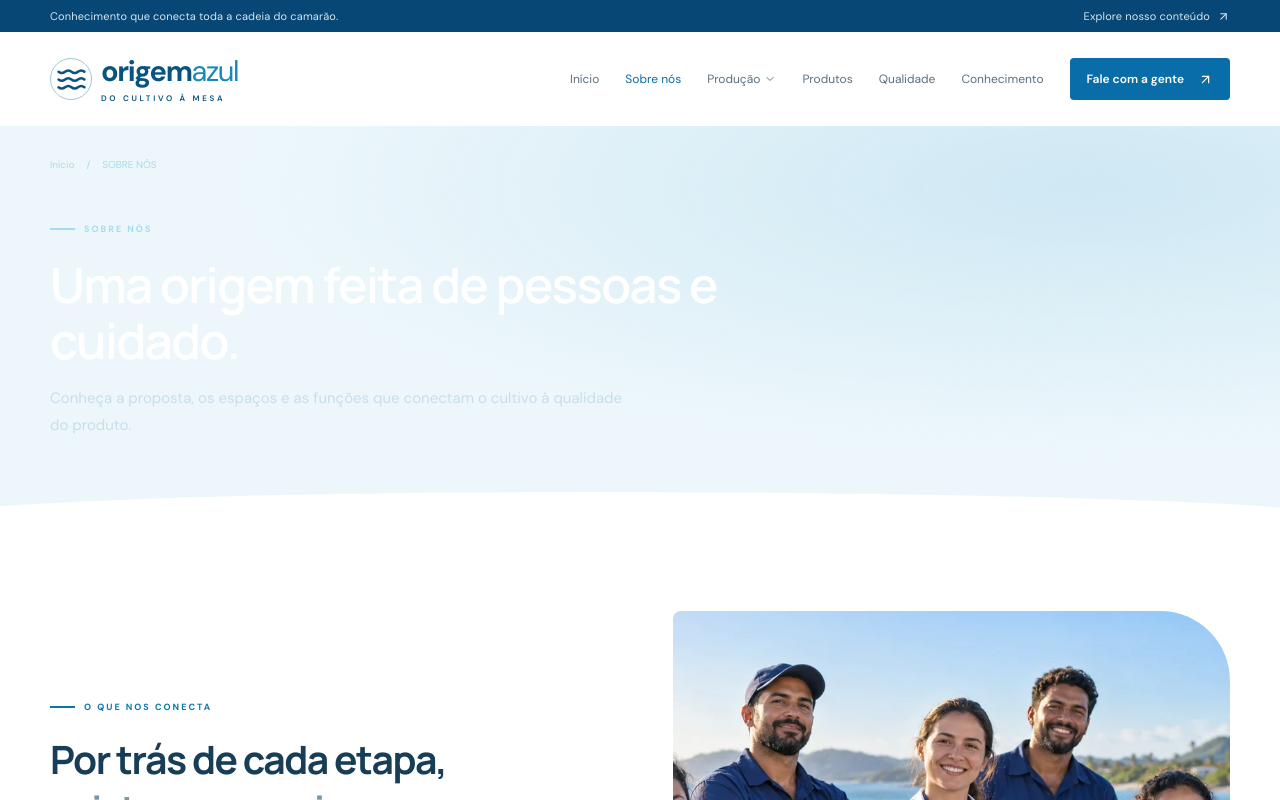
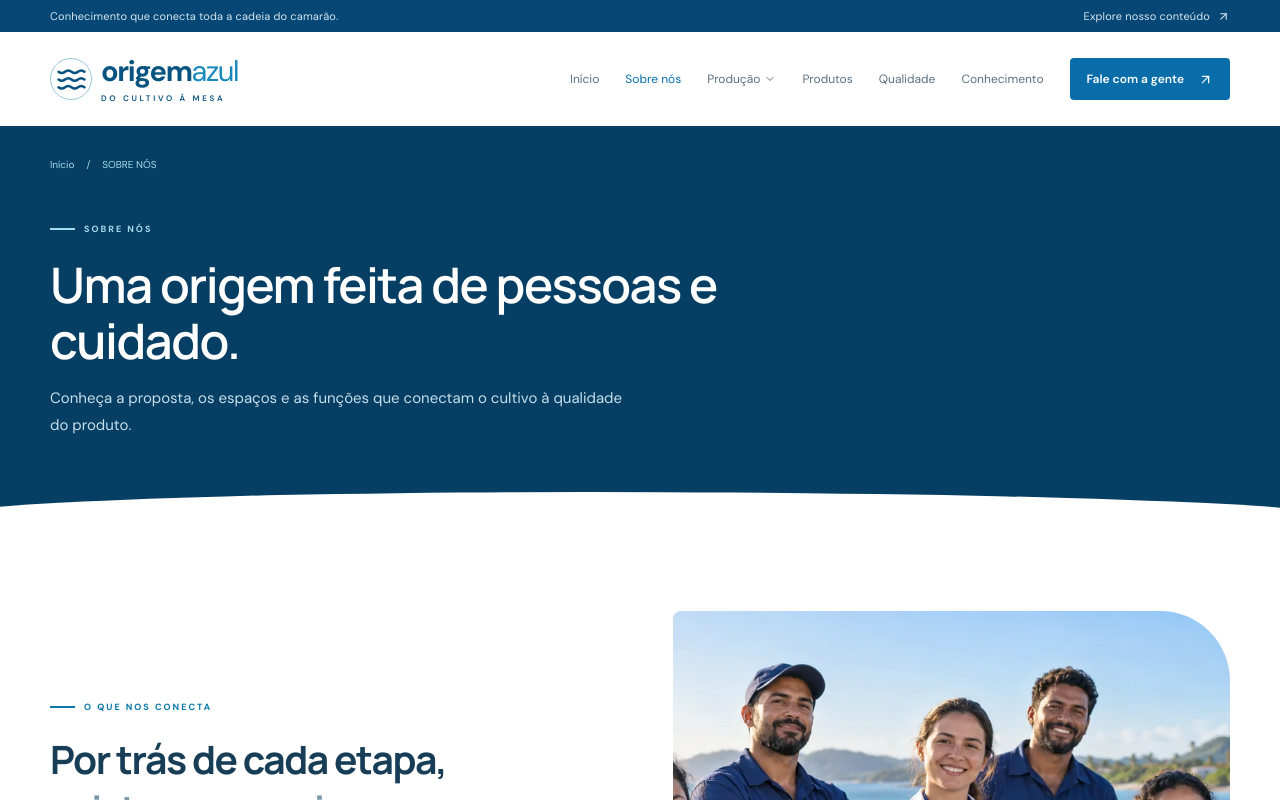
Before and after one commit to Felipegaldinos/camarao-producao-site, a React (Vite) app: page /sobre in a window 1280 px wide. Shown: the top 800 px of the page. Built offline with nearby package versions, Linux system fonts and the light colour scheme.

Commit message:
Update Site source

```diff
--- a/src/styles/layout.css
+++ b/src/styles/layout.css
@@ -1,6 +1,6 @@
 /* Dark backgrounds limited to the sections selected by the site owner. */
-.site-main .section-ocean.page-hero,
-.site-main .section-ocean.pale {
+.site-main[data-page] .section-ocean.page-hero,
+.site-main[data-page] .section-ocean.pale {
   background: var(--ocean-deep);
   color: #fff;
 }
```
